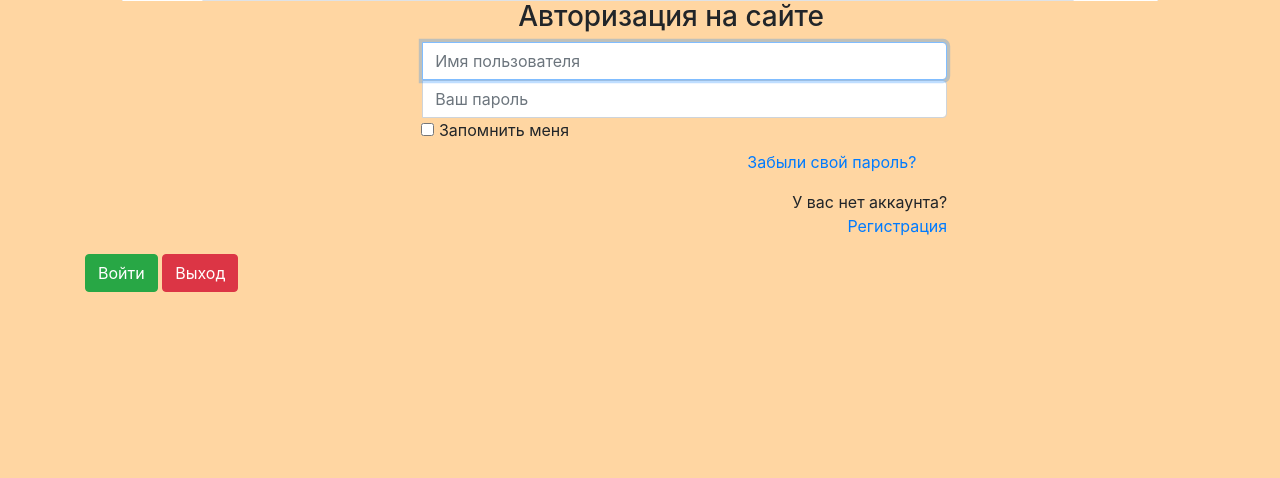
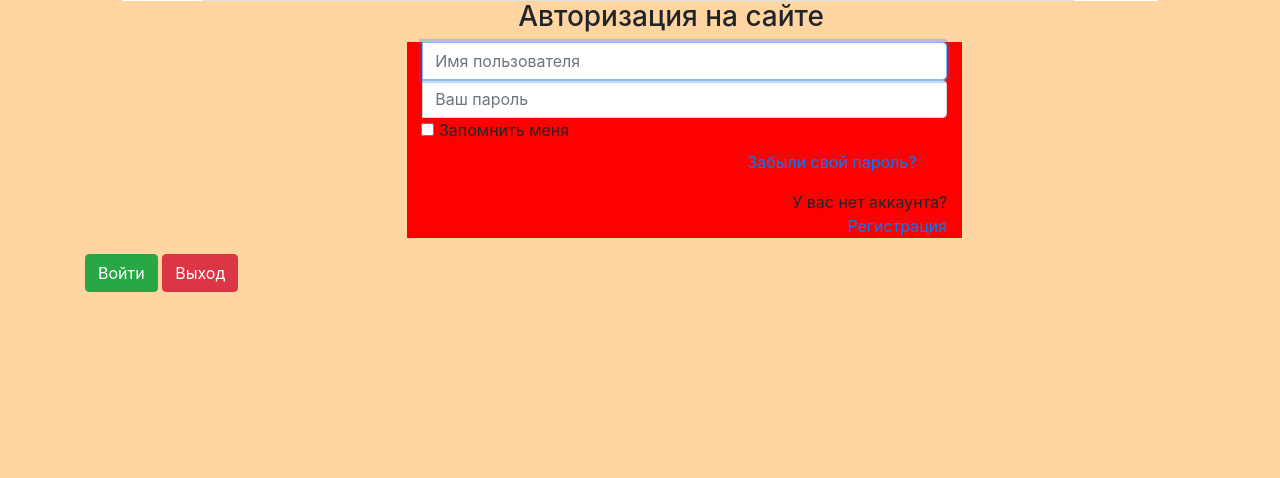
Before and after one commit to Bohdan-Ishutinov/Blog1, a PHP site: page /Log_in.php in a window 1280 px wide; the page is wider, and only the part inside the window is pictured. Shown: the part 215-693 px from the top of that part. Run offline with PHP 8.4, Linux system fonts and the light colour scheme.

Commit message:
it's all for 2day(design)

```diff
--- a/Log_in.php
+++ b/Log_in.php
@@ -92,3 +92,5 @@
 	</footer>
 </body>
 </html>
+
+<!-- СУКАААААА -->
--- a/css/style.css
+++ b/css/style.css
@@ -47,5 +47,6 @@ body {
 	margin-left: -3%;
 }
 #inputt{
+	background-color: red;
 	margin-left: -10%;
 }
--- a/index.php
+++ b/index.php
@@ -51,5 +51,5 @@
 				<p>© Copyright 2018. All rights reserved</p>
 		</div>
 	</footer>
-</body>
+</body><!-- /*fg*/ -->
 </html>
```
